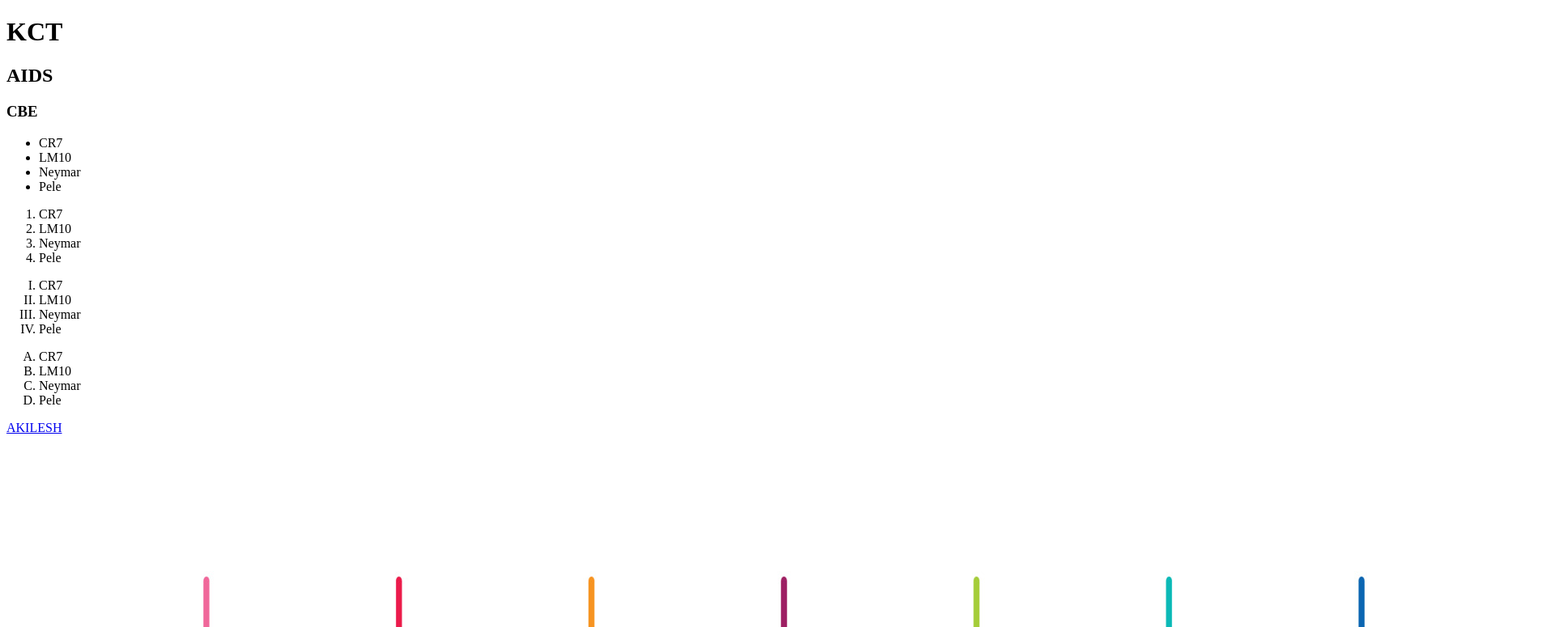
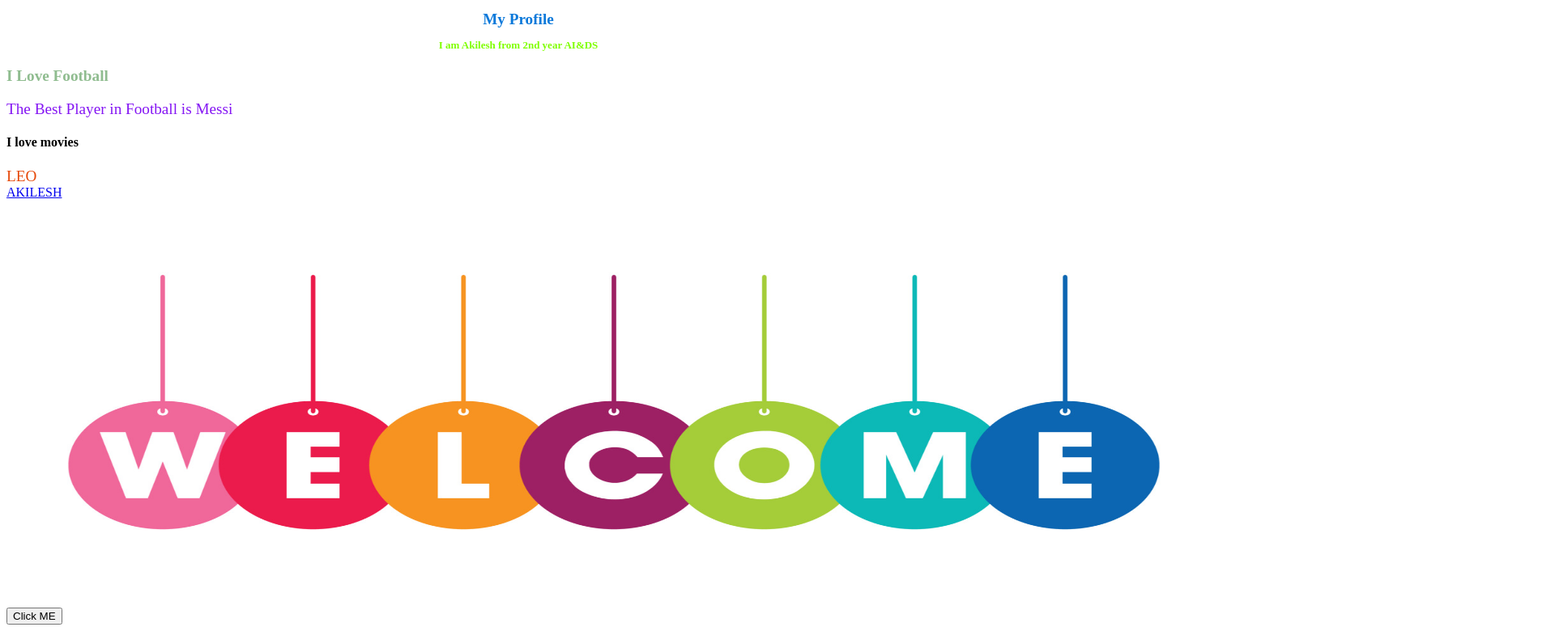
Before and after one commit to akilesh10113/react, a plain HTML site: page index.html in a window 1280 px wide. Shown: the top 775 px of the page at 81% size, 1920 px wide, since content can reach past the window. Drawn offline with Linux system fonts and the light colour scheme; files whose address does not match are found by name.

Commit message:
index.html

```diff
--- a/index.html
+++ b/index.html
@@ -4,39 +4,70 @@
     <meta charset="UTF-8">
     <meta name="viewport" content="width=, initial-scale=1.0">
     <title>AKILESH</title>
-    <h1>KCT</h1>
-    <h2>AIDS</h2>
-    <h3>CBE</h3>
-    <ul>
-        <li>CR7</li>
-        <li>LM10</li>
-        <li>Neymar</li>
-        <li>Pele</li>
-    </ul>
     <div>
-    <ol>
-        <li>CR7</li>
-        <li>LM10</li>
-        <li>Neymar</li>
-        <li>Pele</li>
-    </ol>
-    <ol type="I",start="7">
-        <li>CR7</li>
-        <li>LM10</li>
-        <li>Neymar</li>
-        <li>Pele</li>
-    </ol>
-    <ol type="A",start="10">
-        <li>CR7</li>
-        <li>LM10</li>
-        <li>Neymar</li>
-        <li>Pele</li>
-    </ol>
+    <h1>My Profile</h1>
+    <h2>I am Akilesh from 2nd year AI&DS</h2>
+    </div>
+
+    <h3>I Love Football</h3>
+        <ol2>
+            The Best Player in Football is Messi
+        </ol2>
+
+    <div>
+    <h4>I love movies</h4>
+        <ol1>
+            LEO
+        </ol1>
+</div>
     <a href="www.google.com">AKILESH</a>
-    <img src="/Users/akileshsenthilkumar/Desktop/Reddy/react-1/vecteezy_colorful-welcome-design-template_10925820.jpg" alt="">
-</div>
+
+    <center>
+    <img src="vecteezy_colorful-welcome-design-template_10925820.jpg" width="1500" height="500">
+    </center>
+<button onclick="myfunction()">Click ME</button>
+<p id="meme"></p>
+<script>
+    function myfunction(){
+        document.getElementById("meme").innerHTML = "hello";
+    }
+</script>
 </head>
 <body>
-
+    <style>
+        ol{
+            font-size: larger;
+            color: aqua;
+            text-align: left;
+        }
+        h1{
+            font-size: larger;
+            color: rgb(12, 121, 218);
+            text-align: center;
+        }
+        h2{
+            font-size: small;
+            color: chartreuse;
+            font-style: unset;
+            text-align: center;
+        }
+        h3{
+            font-size: larger;
+            color: darkseagreen;
+        }
+        ol1{
+            font-size: larger;
+            color: rgb(230, 72, 9);
+            text-align: left;
+        }
+        h4{
+            text-align: left;
+        }
+        ol2{
+            font-size: larger;
+            color: rgb(132, 21, 243);
+            text-align: left;
+        }
+    </style>
 </body>
 </html>
```
